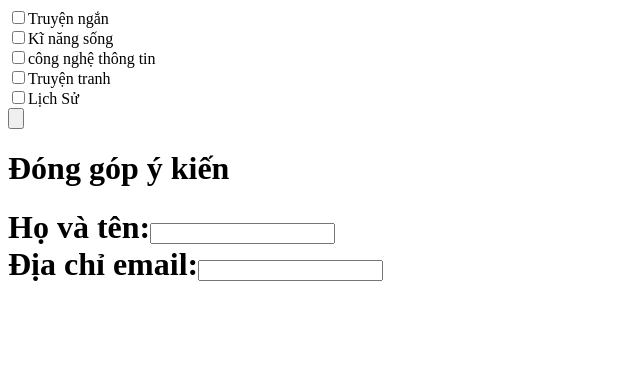
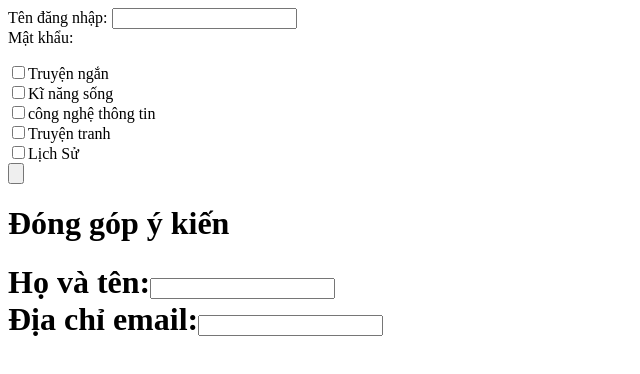
Before and after one commit to twowolfgod/mrbeast, a plain HTML site: page Content.html in a window 1280 px wide. Shown: the whole page, without its empty margins (0-640 px from the left). Drawn offline with Linux system fonts and the light colour scheme.

Commit message:
Update Content.html

```diff
--- a/Content.html
+++ b/Content.html
@@ -3,6 +3,12 @@
 <meta charset="utf-8">
 <head>
 <body>
+  <form>
+    <label> Tên đăng nhập: </label>
+    <input type="password" id="pw" name="pw" > <br>
+    <label> Mật khẩu: </label>
+
+  </form>
   <input type= "checkbox" name = "chkTruyenNgan">Truyện ngắn<br>
 <input type= "checkbox" name = "chkKiNang">Kĩ năng sống<br>
 <input type= "checkbox" name = "chkCNTT">công nghệ thông tin<br>
```
